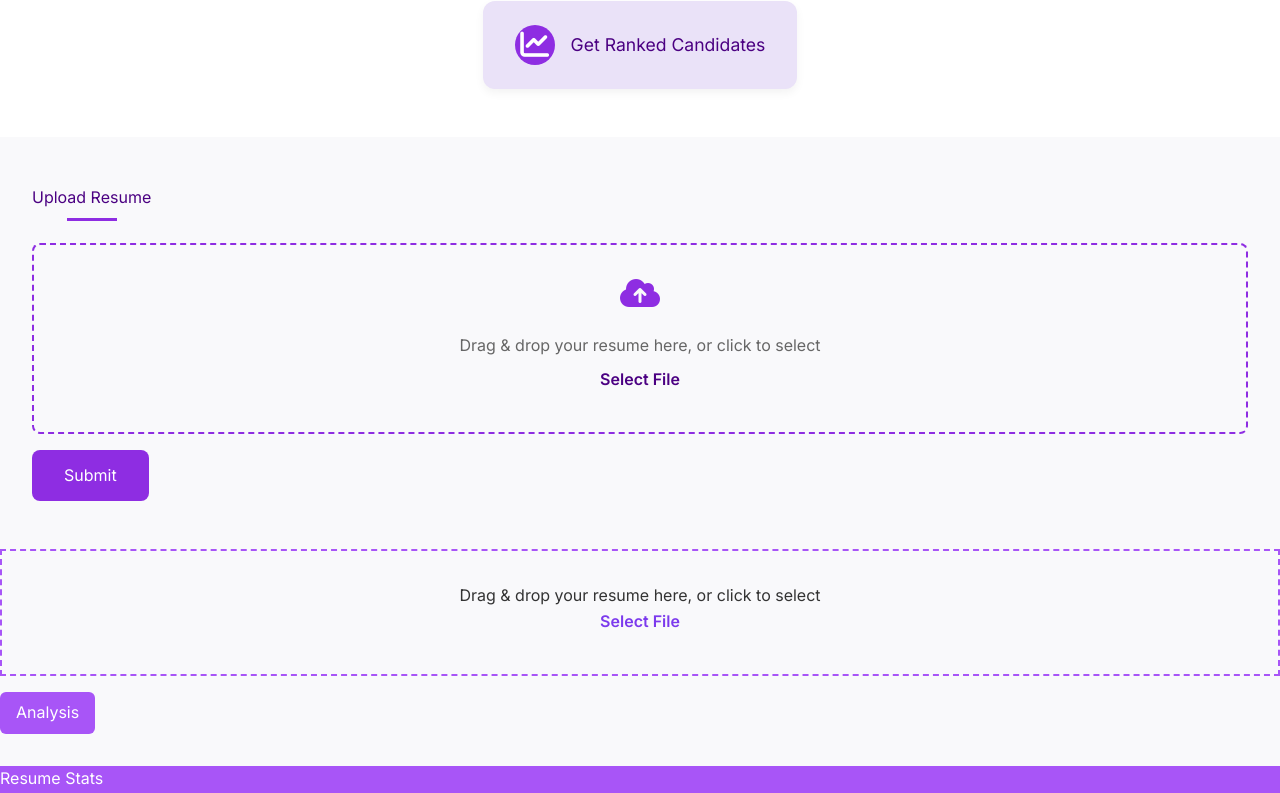
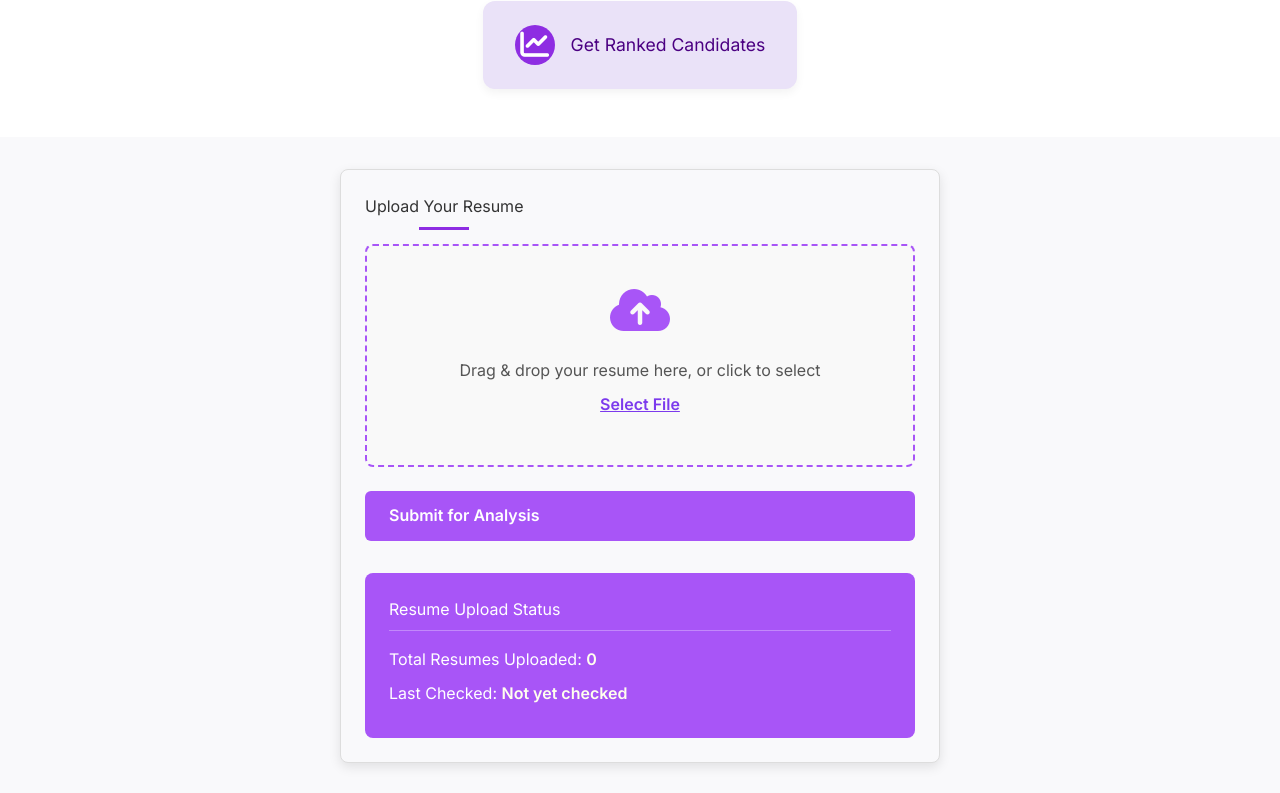
Before and after one commit to Sonikaelangovan/resume-screener-app, a Next.js app: page / in a window 1280 px wide. Shown: the part 598-1391 px from the top of the page. Built offline with nearby package versions, Linux system fonts and the light colour scheme.

Commit message:
Update ResumeUpload.js

```diff
--- a/src/components/ResumeUpload.js
+++ b/src/components/ResumeUpload.js
@@ -1,19 +1,23 @@
-// src/components/ResumeUpload.js
 import React, { useState } from 'react';
 
 export default function ResumeUpload() {
   const [selectedFile, setSelectedFile] = useState(null);
   const [dragOver, setDragOver] = useState(false);
+  const [lastChecked, setLastChecked] = useState('');
 
   const handleFileChange = (event) => {
     const file = event.target.files[0];
-    if (file) setSelectedFile(file);
+    if (file) {
+      setSelectedFile(file);
+    }
   };
 
   const handleDrop = (event) => {
     event.preventDefault();
     const file = event.dataTransfer.files[0];
-    if (file) setSelectedFile(file);
+    if (file) {
+      setSelectedFile(file);
+    }
     setDragOver(false);
   };
 
@@ -30,22 +34,33 @@ export default function ResumeUpload() {
     e.preventDefault();
     if (selectedFile) {
       alert(`Uploading: ${selectedFile.name}`);
-      // Upload logic here: send to API or backend
+      // In a real application, you'd send the file to an API or backend here
+      setLastChecked(new Date().toLocaleString()); // Update last checked time
+    } else {
+      alert('Please select a resume to upload.');
     }
   };
 
   return (
-    <div className="upload-section">
-      <h2>Upload Resume</h2>
+    <div className="upload-section" style={{ maxWidth: '600px', margin: '2rem auto', padding: '1.5rem', border: '1px solid #ddd', borderRadius: '8px', boxShadow: '0 4px 12px rgba(0,0,0,0.1)' }}>
+      <h2 style={{ textAlign: 'center', color: '#333', marginBottom: '1.5rem' }}>Upload Your Resume</h2>
       <form onSubmit={handleSubmit}>
         <div
           className={`file-upload ${dragOver ? 'drag-over' : ''}`}
           onDrop={handleDrop}
           onDragOver={handleDragOver}
           onDragLeave={handleDragLeave}
+          style={{
+            border: `2px dashed ${dragOver ? '#7c3aed' : '#a855f7'}`,
+            padding: '2.5rem',
+            textAlign: 'center',
+            borderRadius: '8px',
+            backgroundColor: `${dragOver ? '#f3e8ff' : '#f9f9f9'}`,
+            transition: 'background-color 0.2s ease-in-out, border-color 0.2s ease-in-out',
+          }}
         >
-          <i className="fas fa-cloud-upload-alt"></i>
-          <p>Drag & drop your resume here, or click to select</p>
+          <i className="fas fa-cloud-upload-alt" style={{ fontSize: '3rem', color: '#a855f7', marginBottom: '1rem' }}></i>
+          <p style={{ margin: '0.5rem 0', color: '#555' }}>Drag & drop your resume here, or click to select</p>
           <input
             type="file"
             accept=".pdf,.doc,.docx"
@@ -53,24 +68,52 @@ export default function ResumeUpload() {
             style={{ display: 'none' }}
             id="fileInput"
           />
-          <label htmlFor="fileInput" style={{ cursor: 'pointer' }}>
-            <strong>Select File</strong>
+          <label htmlFor="fileInput" style={{ cursor: 'pointer', color: '#7c3aed', fontWeight: 'bold', textDecoration: 'underline' }}>
+            Select File
           </label>
         </div>
 
         {selectedFile && (
-          <div className="file-list">
-            <div className="file-item">
-              <i className="fas fa-file-alt"></i>
-              <span>{selectedFile.name}</span>
+          <div className="file-list" style={{ marginTop: '1.5rem', padding: '1rem', backgroundColor: '#eef', border: '1px solid #dde', borderRadius: '6px' }}>
+            <div className="file-item" style={{ display: 'flex', alignItems: 'center' }}>
+              <i className="fas fa-file-alt" style={{ marginRight: '0.5rem', color: '#a855f7' }}></i>
+              <span style={{ fontWeight: '500', color: '#333' }}>{selectedFile.name}</span>
             </div>
           </div>
         )}
 
-        <button type="submit" className="btn-primary" style={{ marginTop: '1rem' }}>
-          Submit
+        <button
+          type="submit"
+          className="btn-primary"
+          style={{
+            marginTop: '1.5rem',
+            backgroundColor: '#a855f7',
+            color: '#fff',
+            padding: '0.75rem 1.5rem',
+            border: 'none',
+            borderRadius: '6px',
+            cursor: 'pointer',
+            fontSize: '1rem',
+            fontWeight: 'bold',
+            width: '100%',
+            transition: 'background-color 0.2s ease-in-out',
+          }}
+          onMouseOver={(e) => e.target.style.backgroundColor = '#7c3aed'}
+          onMouseOut={(e) => e.target.style.backgroundColor = '#a855f7'}
+        >
+          Submit for Analysis
         </button>
       </form>
+
+      <div className="stats-section" style={{ marginTop: '2rem', padding: '1.5rem', backgroundColor: '#a855f7', color: '#fff', borderRadius: '8px' }}>
+        <h3 style={{ marginBottom: '1rem', borderBottom: '1px solid rgba(255,255,255,0.3)', paddingBottom: '0.5rem' }}>Resume Upload Status</h3>
+        <p style={{ margin: '0.5rem 0' }}>
+          Total Resumes Uploaded: <strong style={{color: '#ffe'}}>{selectedFile ? 1 : 0}</strong>
+        </p>
+        <p style={{ margin: '0.5rem 0' }}>
+          Last Checked: <strong style={{color: '#ffe'}}>{lastChecked || 'Not yet checked'}</strong>
+        </p>
+      </div>
     </div>
   );
 }
```
